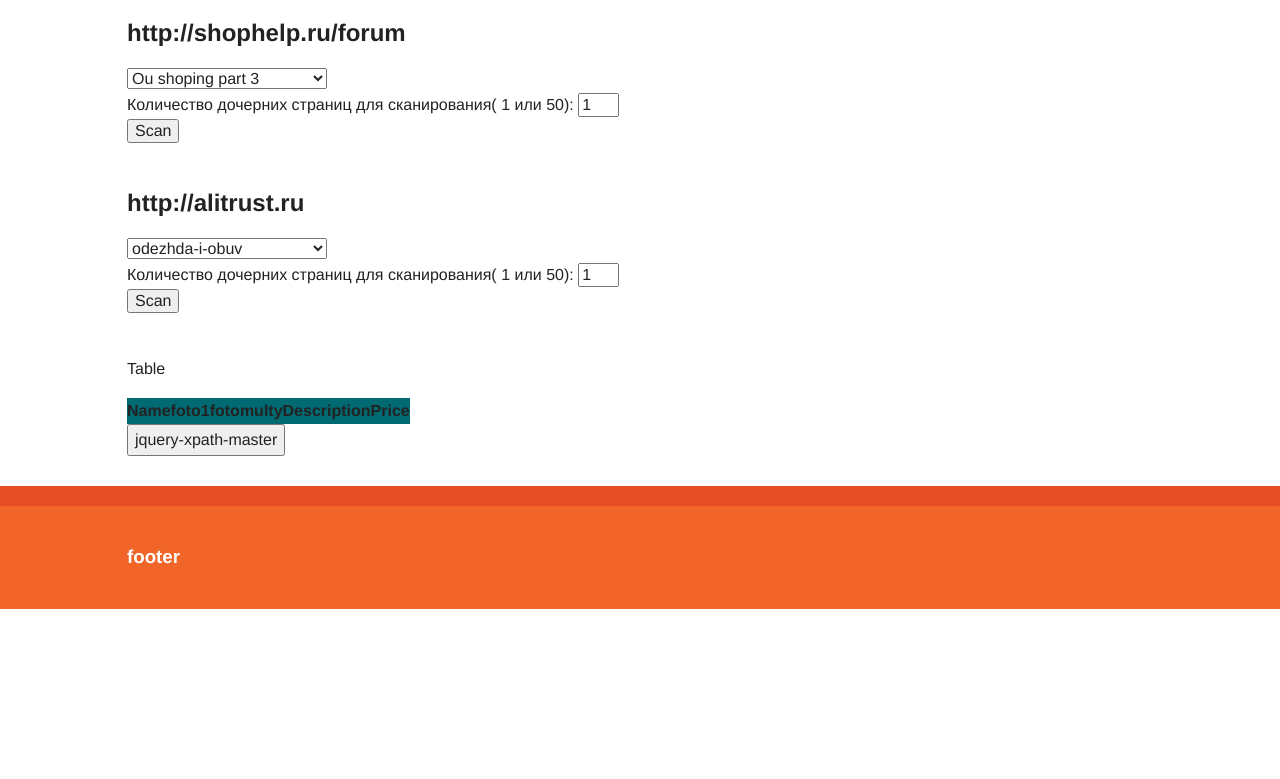
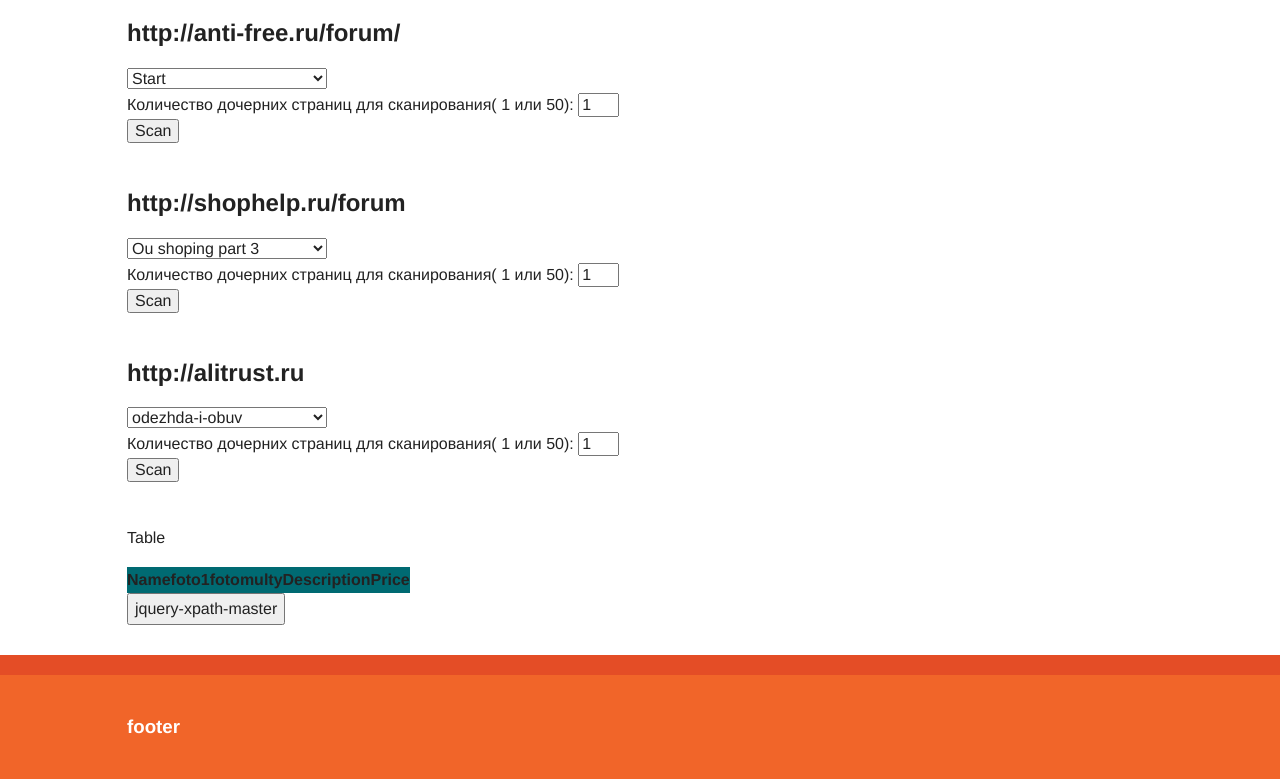
Before and after one commit to samwolf1982/parseShopMEGA, a PHP site: page / in a window 1280 px wide. Shown: the part 126-905 px from the top of the page. Before the commit the page ends 735 px from the top, so only its background shows below. Run offline with PHP 8.4, Linux system fonts and the light colour scheme; lists and menus that the app fills with data are empty.

Commit message:
relise 3

```diff
--- a/index.html
+++ b/index.html
@@ -49,6 +49,34 @@
 
 
                     </header>
+                                     <section>
+                        <h2>http://anti-free.ru/forum/</h2>
+                    <div class="demo">
+
+ <form method="post" action="php5/scanx.php">
+  <select name="path">
+    <option value="http://anti-free.ru/forum/showthread.php?t=58815">Start</option>
+    <option value="http://shophelp.ru/forum/showthread.php?t=85974">-----</option>
+    <option value="http://shophelp.ru/forum/showthread.php?t=88243">------Live hack</option>
+<option value="http://shophelp.ru/forum/showthread.php?t=74176">Big size</option>
+<option value="http://shophelp.ru/forum/showthread.php?t=79870">Long time</option>
+<option value="http://shophelp.ru/forum/showthread.php?t=57487">Sales</option>
+<option value="http://shophelp.ru/forum/showthread.php?t=76726">child 2</option>
+<option value="http://shophelp.ru/forum/showthread.php?t=45896">Our shopihg</option>
+<option value="http://shophelp.ru/forum/showthread.php?t=80450">Rewievs</option>
+
+  </select><br/>
+    Количество дочерних страниц для сканирования( 1 или 50):
+  <input type="number" name="count" value="1" min="1" max="50"><br/>
+
+  <input type="submit" value="Scan"/>
+</form>
+
+<br/>
+
+
+</div>
+                    </section>
                     <section>
                         <h2>http://shophelp.ru/forum</h2>
                     <div class="demo">
--- a/php4/scanx.php
+++ b/php4/scanx.php
@@ -67,7 +67,7 @@ require_once 'PhpDebuger/debug.php';
            $c=count($el1);
 
 
-        for ($i=3; $i <= $c; $i++) {
+        for ($i=1; $i <= $c; $i++) {
               # code...
 
   $s='#posts > div:nth-child('.$i.') > div:nth-child(1) > div:nth-child(1) > div:nth-child(1) > table:nth-child(1) > tbody:nth-child(2) > tr:nth-child(1) > td:nth-child(2) > div:nth-child(0)';
--- a/php5/hasess.txt
+++ b/php5/hasess.txt
@@ -1 +1 @@
-,2e8054268fa063f9d331d0214dab692b6bcaef6c,8c4bdb2ac00e27d5e9fe5149e72e6c6bf516a5f9,e0a013ad91f7395216afaff43c6c6070e19907bc,ab5bcc060a644861d9b2d42f4060f2d2c550761c,17915dc556da9c52309aa949fd67a43119e2499a,93b460d79733eaf008256d8202d9071ddb57de4c,4f74f7f607d469c3914b814fb9db4993c3eea04c,23dc1a1650386f7bdd5642deba2b1648dcd02c9c,f19ed50c241ce10e50da4573a414558615ef42f5,9c1185a5c5e9fc54612808977ee8f548b2258d31,eca575411054d3e6799238fde43b66822c52d160,722266192cba17bb96e94c99681a4dcf1f8edd6b,14ea8d59a8928cffcae7ced16049d0a7fe6d591d,ea88e07904ec67572dbc241b619f92c29d82eced,0f38c7260e279fd94e4053175ae24741f7d42029,559bc264310b6a82e4de77c244ced5fb85b926fb,d3d5de9fb73da4f9e93f10c5b6494172688ced4b,2d2955dde7afc26f1b75ed9781c0152d4cd04f6b,f50d8e61a163d8ca48f5f65bf1b4b6542307c81e,c062f033281f878fed0acd675eef49ef268b5c21
+,5b2e7c5ff82f2b4d14128cd3eec224b3b5993edc,2cd9c7ac48f064662564b87ae656db9016aa834e,f7f458d18cd8e13dbd85e0a4a7946171c78924aa,372f3ff833e09f107c09f2b33c09327e799f3c6d,73eab962aee7e944e13826a3403db2d5cb4c3d97,35585c9989b2b35d7888dbafcea62dfd7d2e6a79,7a0178d7b9fb08c02f92954394f04539eadab1c5,043d4f55beb2adc735749978d023213ecec61d03,9657bc51cb8d8c11497991f8d8e310ab04d17efc,9b3ae970c2c348f5462dcd01effe49061dd920da
```
Also changed, not shown: php4/hasess.txt (+1 -1 lines), php5/scanx.php (+43 -32 lines), php5/setings.php (+4 -4 lines), 3 other files.
